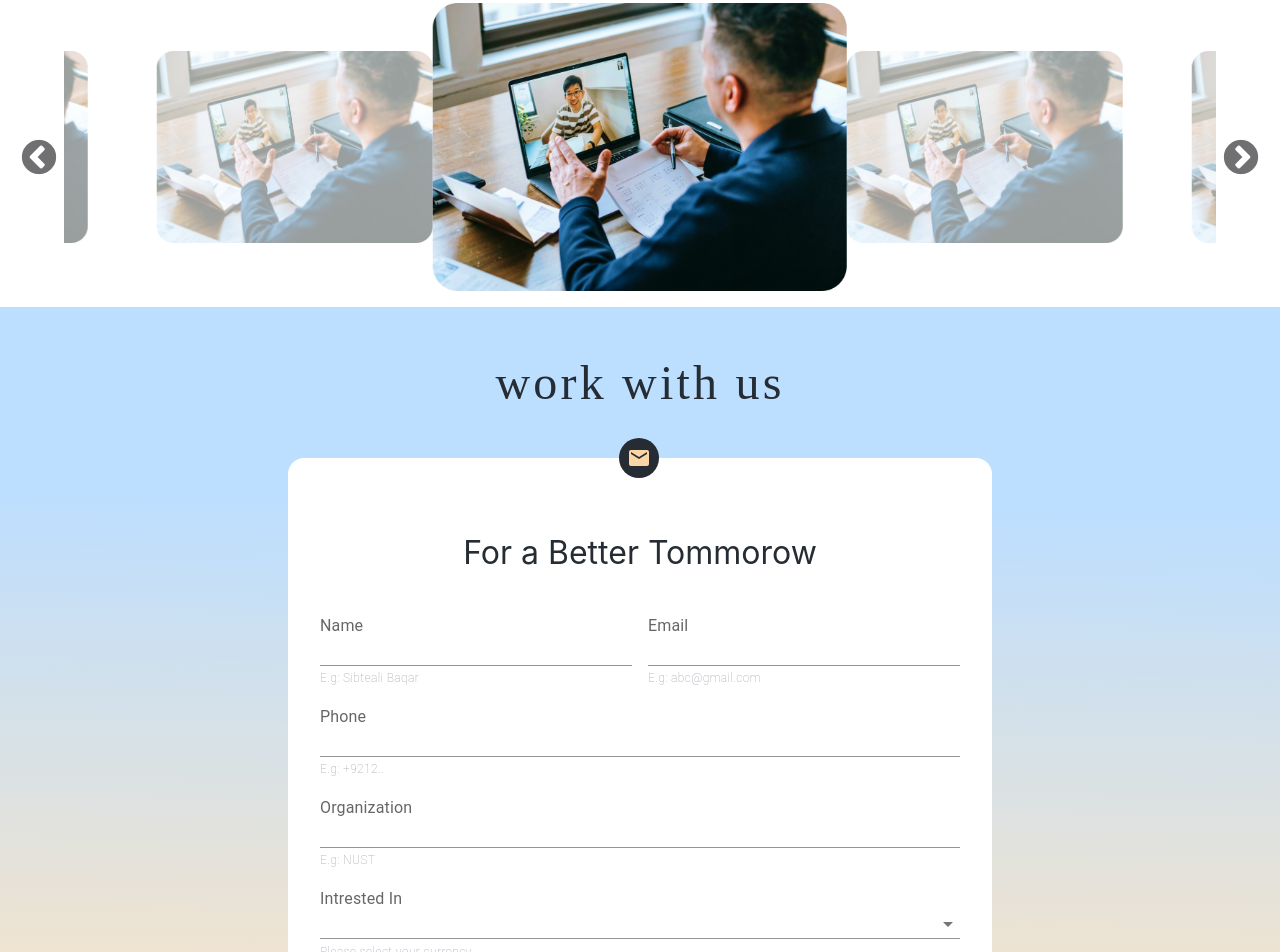
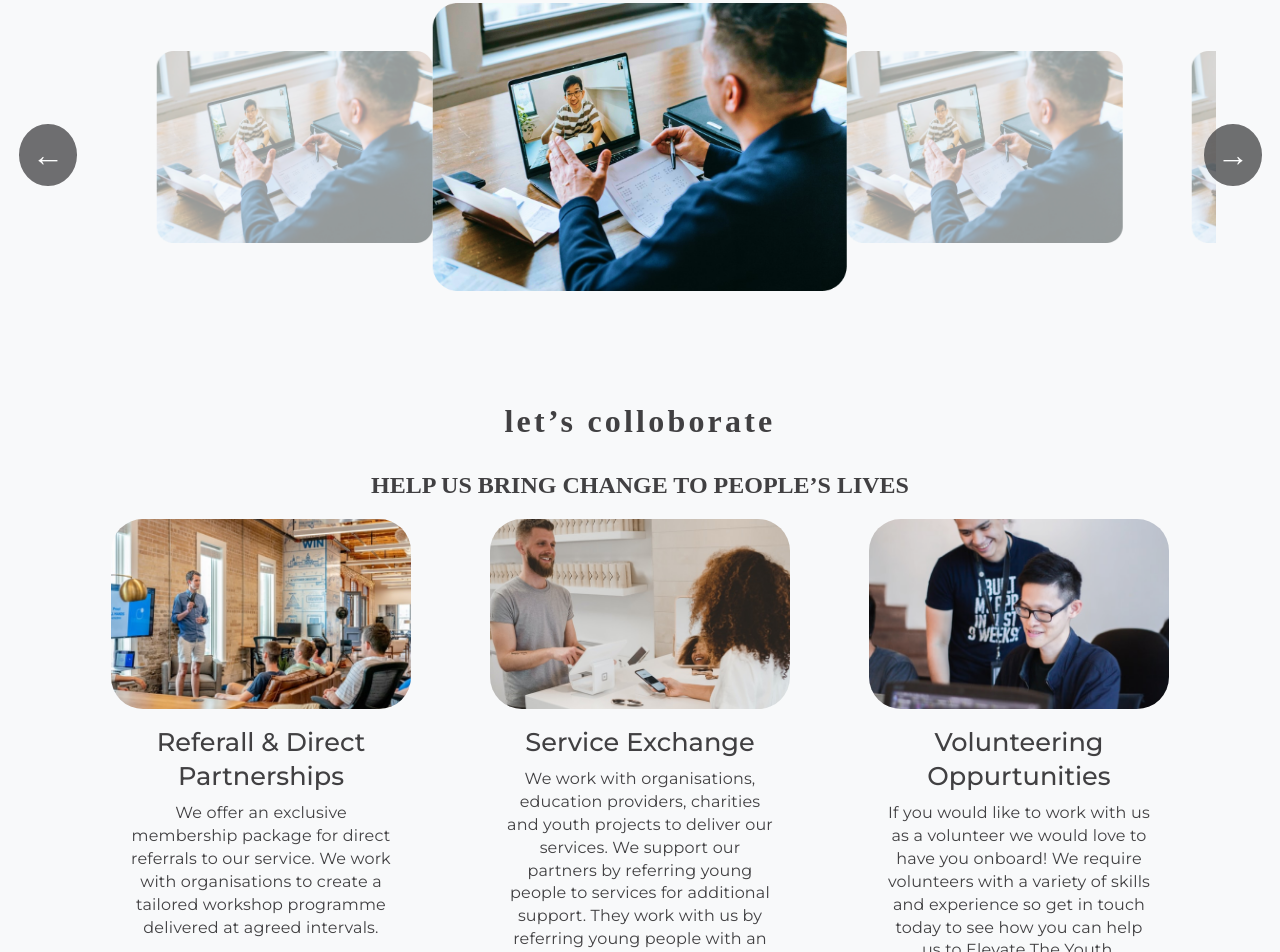
Before and after one commit to sibteali786/guleshaor-frontend, a React (Create React App) app: page / in a window 1280 px wide. Shown: the part 1580-2532 px from the top of the page. Built offline with nearby package versions, Linux system fonts and the light colour scheme; a web font is replaced by a local one.

Commit message:
done with the landing page

```diff
--- a/src/components/Moto/Moto.js
+++ b/src/components/Moto/Moto.js
@@ -7,13 +7,47 @@ import carousel1 from "./../../Assets/Moto_Assets/Rectangle 5 (2).png";
 import Slider from "react-slick";
 import "slick-carousel/slick/slick.css";
 import "slick-carousel/slick/slick-theme.css";
+
+// Card Imports
+import Card from "@mui/material/Card";
+import CardContent from "@mui/material/CardContent";
+import CardMedia from "@mui/material/CardMedia";
+import Typography from "@mui/material/Typography";
+import { CardActionArea } from "@mui/material";
+
+// Card Images
+import card1 from "./../../Assets/Moto_Assets/Rectangle 15.png";
+import card2 from "./../../Assets/Moto_Assets/Rectangle 16.png";
+import card3 from "./../../Assets/Moto_Assets/unsplash_Ox6SW103KtM.png";
 const settings = {
   // dots: true,
-      className: "center",
-      centerMode: true,
-      // centerPadding: "60px",
-      speed: 500,
-      slidesToShow: 3.05,
+  className: "center",
+  centerMode: true,
+  speed: 500,
+  slidesToShow: 3.05,
+  infinite: true,
+  slidesToScroll: 1,
+  responsive: [
+    {
+      breakpoint: 1024,
+      settings: {
+        slidesToShow: 3.05,
+      },
+    },
+    {
+      breakpoint: 768,
+      settings: {
+        slidesToShow: 2.45,
+      },
+    },
+    {
+      breakpoint: 480,
+      settings: {
+        slidesToShow: 1,
+        centerMode: false,
+      },
+    },
+  ],
 };
 const Moto = () => {
   return (
@@ -42,47 +76,108 @@ const Moto = () => {
           </p>
         </div>
         <div className="span-3">
-
           <p>
-          Odio ornare lacus justo, vitae mattis massa. Lacus
-            nec lectus eget leo, aliquet nisi pellentesque arcu malesuada. In
-            facilisis varius suscipit at libero aliquam malesuada. Amet hac nibh
-            donec feugiat feugiat. Natoque et egestas risus enim iaculis massa.
-            Est in est imperdiet arcu donec maecenas ac eget. Praesent enim,
-            neque placerat quis tristique mauris laoreet etiam ut. Quis et vitae
-            magna eu, in in. Aliquam quis nisl nulla lectus aliquam urna. Aenean
-            ut faucibus placerat praesent vestibulum fusce ullamcorper. Id sed
-            convallis nulla neque in sed. Sit sapien duis at mattis amet nulla
-            maecenas eget justo.
+            Odio ornare lacus justo, vitae mattis massa. Lacus nec lectus eget
+            leo, aliquet nisi pellentesque arcu malesuada. In facilisis varius
+            suscipit at libero aliquam malesuada. Amet hac nibh donec feugiat
+            feugiat. Natoque et egestas risus enim iaculis massa. Est in est
+            imperdiet arcu donec maecenas ac eget. Praesent enim, neque placerat
+            quis tristique mauris laoreet etiam ut. Quis et vitae magna eu, in
+            in. Aliquam quis nisl nulla lectus aliquam urna. Aenean ut faucibus
+            placerat praesent vestibulum fusce ullamcorper. Id sed convallis
+            nulla neque in sed. Sit sapien duis at mattis amet nulla maecenas
+            eget justo.
           </p>
           <Button variant="contained">Get In Touch</Button>
         </div>
       </div>
       <div className="WhatWeDo">
-        <h3>
-            what we do
-        </h3>
-        <h2>
-        MAKE, MENTOR & TEACH THE
-        LEADERS OF TOMORROW
-        </h2>
-        <Slider {...settings} style={{padding:'0 0'}}>
+        <h3>what we do</h3>
+        <h2>MAKE, MENTOR & TEACH THE LEADERS OF TOMORROW</h2>
+        <Slider {...settings} style={{ padding: "0 0" }}>
           <div>
-            <img src={carousel1} alt = "purpose" />
+            <img src={carousel1} alt="purpose" />
           </div>
           <div>
-          <img src={carousel1} alt = "purpose" />
+            <img src={carousel1} alt="purpose" />
           </div>
           <div>
-          <img src={carousel1} alt = "purpose" />
+            <img src={carousel1} alt="purpose" />
           </div>
           <div>
-          <img src={carousel1} alt = "purpose" />
+            <img src={carousel1} alt="purpose" />
           </div>
           <div>
-          <img src={carousel1} alt = "purpose" />
+            <img src={carousel1} alt="purpose" />
           </div>
         </Slider>
+      </div>
+      <div className="letsColloborate">
+        {/* Its better to convert the text part to collapse so that it can be accesed if needed. Pending Task */}
+        <h3>let’s colloborate</h3>
+        <h2>HELP US BRING CHANGE TO PEOPLE’S LIVES</h2>
+        <div className="cards">
+          <Card>
+            <CardActionArea>
+              <CardMedia
+                component="img"
+                image={card2}
+                alt="A person lecturing"
+              />
+              <CardContent>
+                <Typography gutterBottom variant="h5" component="div">
+                  Referall & Direct Partnerships
+                </Typography>
+                <Typography variant="body2" color="text.secondary">
+                  We offer an exclusive membership package for direct referrals
+                  to our service. We work with organisations to create a
+                  tailored workshop programme delivered at agreed intervals.
+                </Typography>
+              </CardContent>
+            </CardActionArea>
+          </Card>
+          <Card>
+            <CardActionArea>
+              <CardMedia
+                component="img"
+                image={card3}
+                alt="A person lecturing"
+              />
+              <CardContent>
+                <Typography gutterBottom variant="h5" component="div">
+                  Service Exchange
+                </Typography>
+                <Typography variant="body2" color="text.secondary">
+                  We work with organisations, education providers, charities and
+                  youth projects to deliver our services. We support our
+                  partners by referring young people to services for additional
+                  support. They work with us by referring young people with an
+                  interest in or studying construction.
+                </Typography>
+              </CardContent>
+            </CardActionArea>
+          </Card>
+          <Card>
+            <CardActionArea>
+              <CardMedia
+                component="img"
+                image={card1}
+                alt="A person lecturing"
+              />
+              <CardContent>
+                <Typography gutterBottom variant="h5" component="div">
+                  Volunteering Oppurtunities
+                </Typography>
+                <Typography variant="body2" color="text.secondary">
+                  If you would like to work with us as a volunteer we would love
+                  to have you onboard! We require volunteers with a variety of
+                  skills and experience so get in touch today to see how you can
+                  help us to Elevate The Youth.
+                </Typography>
+              </CardContent>
+            </CardActionArea>
+          </Card>
+        </div>
       </div>
     </div>
   );
--- a/src/components/Moto/Moto.scss
+++ b/src/components/Moto/Moto.scss
@@ -1,7 +1,7 @@
 @import "../Utils/config.scss";
 .moto-container {
   font-family: $fontfmily1;
-
+  background:#F8F9FA;
   .WhoWeAre {
     display: grid;
     grid-template-columns: 0.1fr 0.4fr 0.4fr 0.1fr;
@@ -15,7 +15,6 @@
       grid-column: 2/4;
       position: relative;
       @media (min-width: 650px) {
-
         grid-column: 2/3;
         grid-row: 1/2;
       }
@@ -35,6 +34,7 @@
         left: 45px;
         top: 10px;
         z-index: 10;
+        color: #414042;
         font-weight: lighter;
         margin: 0 0;
         @media (max-width: 650px) {
@@ -66,7 +66,6 @@
       }
     }
     .span-2 {
-
       grid-column: 2/4;
       @media (min-width: 650px) {
         grid-column: 3/4;
@@ -122,21 +121,21 @@
       }
     }
   }
-  .WhatWeDo{
+  .WhatWeDo {
     padding: 0 4rem;
-      h3{
+    margin: 2rem 0;
+    h3 {
       font-family: "Without You";
       font-size: clamp(1rem, 4vw, 2rem);
       letter-spacing: 0.2rem;
-        color:#414042;
+      color: #414042;
     }
-      h2{
-          color:#414042;
+    h2 {
+      color: #414042;
       text-align: center;
     }
     .center {
-        .slick-center{
-
+      .slick-center {
         img {
           opacity: 1;
           -ms-transform: scale(1.5);
@@ -144,39 +143,124 @@
         }
       }
       img {
-          opacity: .4;
-          transition: all .3s ease;
+        opacity: 1;
+        transition: all 0.3s ease;
+        @media (min-width: 480px) {
+          opacity: 0.4;
+        }
+      }
+      @media (min-width: 480px) {
       }
     }
     .slider {
       width: 80%;
       margin: 100px auto;
     }
-      .slick-slider{
-        .slick-list{
-          padding:0 0;
+    .slick-slider {
+      .slick-list {
+        padding: 0 0;
       }
-        img{
-          width:80%;
-          margin:60px;
-        }
-        .slick-prev{
-          left:-45px;
-          &:before{
-            color: #414042;
-            font-size: 40px;
+      img {
+        width: 80%;
+        margin: 10px;
+        @media (min-width: 480px) {
+          margin: 60px;
         }
       }
+      .slick-prev {
+        left: -45px;
+      }
+      .slick-next {
+        right: -8px;
+      }
 
-
-
-        .slick-next{
-          // right: 90px;
-          &:before{
-            color: #414042;
-            font-size: 40px;
+      .slick-next,
+      .slick-prev {
+        &:before {
+          font-family: ui-monospace;
+          color: white;
+          font-size: 20px;
+          background: #414042;
+          border-radius: 50%;
+          padding: 0.3rem;
+          @media (min-width: 768px) {
+            font-size: 26px;
+            padding: 0.6rem;
+          }
+          @media (min-width: 1024px) {
+            font-size: 32px;
+            padding: 0.8rem;
           }
         }
       }
     }
   }
+  .letsColloborate {
+    padding: 2rem;
+    h3 {
+      font-family: "Without You";
+      font-size: clamp(1rem, 4vw, 2rem);
+      letter-spacing: 0.2rem;
+      color: #414042;
+    }
+    h2 {
+      color: #414042;
+      text-align: center;
+    }
+    .cards{
+      display: flex;
+      flex-direction: row;
+      justify-content: space-evenly;
+      @media (max-width:650px){
+        flex-direction: column;
+        justify-content: space-evenly;
+      }
+      .MuiCardActionArea-root{
+        display: flex;
+      flex-direction: column;
+      justify-content: space-between;
+
+      @media (min-width:650px){
+        width: 160px;
+      }
+      @media (min-width:768px){
+        width: 220px;
+      }
+      @media (min-width:1024px){
+        width: 300px;
+      }
+    }
+    .MuiCard-root{
+      box-shadow: none;
+      background: inherit;
+      .MuiCardMedia-root{
+        border-radius: none;
+        object-position: center;
+        @media (min-width:650px){
+          height: 106px;
+        }
+        @media (min-width:768px){
+          height: 146px;
+          border-radius: 1rem;
+        }
+        @media (min-width:1024px){
+          height: 190px;
+          border-radius: 2rem;
+        }
+      }
+    }
+    .MuiTypography-h5{
+      font-family: $fontfamily2;
+      font-size:clamp(1rem,2vw,2rem);
+      color:#414042;
+      font-weight: 500;
+    }
+    .MuiTypography-body2{
+      font-family: $fontfamily2;
+      font-size:clamp(0.7rem,2vw,1rem);
+      color:#414042;
+    }
+
+    }
+  }
+}
```
Lines whose indentation alone changed are shown as unchanged.
